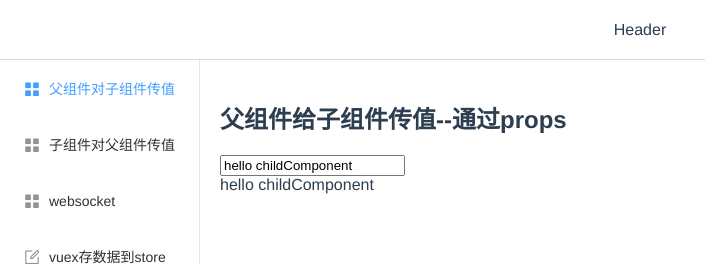
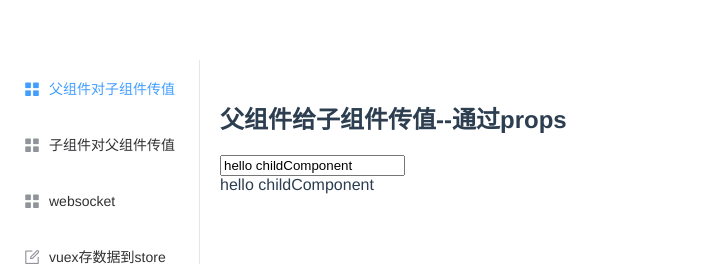
Before and after one commit to ClausLiang/elementAndVueDemo, a Vue app: page /sonToFather#/fatherToSon in a window 1280 px wide. Shown: the top 264 px of the page, without its empty margins (0-705 px from the left). Built offline with nearby package versions, Linux system fonts and the light colour scheme; sample sign-in values are in the browser's storage.

Commit message:
菜单改造暂存

```diff
--- a/index.html
+++ b/index.html
@@ -3,7 +3,7 @@
   <head>
     <meta charset="utf-8">
     <meta name="viewport" content="width=device-width,initial-scale=1.0">
-    <title>manage-system</title>
+    <title>vue-manage-system</title>
   </head>
   <body>
     <div id="app"></div>
--- a/src/components/Index.vue
+++ b/src/components/Index.vue
@@ -1,12 +1,10 @@
 <template>
-  <div class="index">
-    <el-container>
-      <el-header class="top">Header</el-header>
-      <el-container>
-        <el-aside width="200px" class="menu">
-          <el-menu
-            :default-active="currentMenu"
-            class="el-menu-vertical-demo" router>
+  <div class="index-wrapper">
+    <div class="menu-wrapper">
+      <div class="logo">
+
+      </div>
+      <el-menu :default-active="currentMenu" class="el-menu-vertical-demo" router>
         <el-menu-item index="/fatherToSon">
           <i class="el-icon-menu"></i>
           <span slot="title">父组件对子组件传值</span>
@@ -44,12 +42,13 @@
           <span slot="title">测试</span>
         </el-menu-item>
       </el-menu>
-        </el-aside>
-        <el-main class="main">
+    </div>
+    <div class="main-content">
+      <div class="header"></div>
+      <div class="main-wrapper">
         <router-view></router-view>
-        </el-main>
-      </el-container>
-    </el-container>
+      </div>
+    </div>
   </div>
 </template>
 <script>
@@ -68,13 +67,23 @@
     }
   }
 </script>
-<style lang="stylus" rel="stylesheet/stylus">
-  .top{
-    border-bottom: 1px solid #D8DCE5;
-    line-height: 60px;
-    text-align center;
+<style lang="stylus">
+  .index-wrapper{
+    display: flex;
+    .menu-wrapper{
+      flex: 0 0 200px;
+      .logo{
+        height: 60px;
       }
-  .menu{
-    overflow-y hidden;
+    }
+    .main-content{
+      flex: 1;
+      .header{
+        height: 60px;
+      }
+      .main-wrapper{
+        padding: 20px;
+      }
+    }
   }
 </style>
```
Lines whose indentation alone changed are shown as unchanged.
